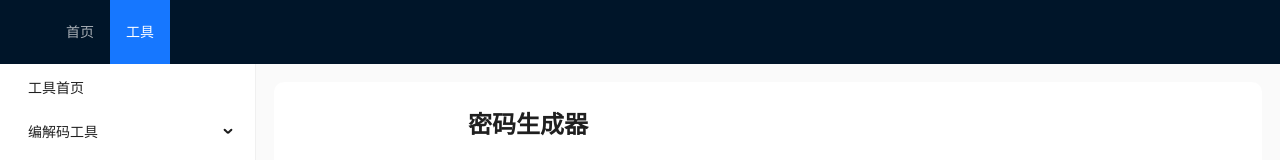
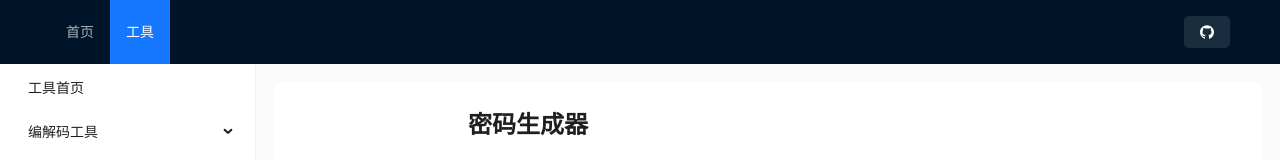
Before and after one commit to starburst-xhl/xhl-tools-vue, a Vue app: page /tools/number-tool/password-generator in a window 1280 px wide. Shown: the top 160 px of the page. Built offline with nearby package versions, Linux system fonts and the light colour scheme; the HTML template or start-up script is replaced by a standard one.

Commit message:
增加github链接

```diff
--- a/src/components/HeadBar.vue
+++ b/src/components/HeadBar.vue
@@ -3,6 +3,7 @@ import {computed, ref, watch} from "vue";
 import {type RouteRecordRaw, useRoute} from "vue-router";
 import router from "@/router";
 import {badString} from "@/utils/string_utils.ts";
+import {GithubOutlined} from "@ant-design/icons-vue";
 
 defineProps<{
   routes: RouteRecordRaw[];
@@ -30,6 +31,7 @@ watch(route, () => {
 </script>
 
 <template>
+  <div class="head-bar__container">
     <div>
       <div class="logo">
       </div>
@@ -43,8 +45,28 @@ watch(route, () => {
         <a-menu-item v-for="route in routes" :key="route.name">{{ route.meta?.title ?? '-' }}</a-menu-item>
       </a-menu>
     </div>
+    <div class="head-bar__button-container">
+      <a-tooltip title="Github" color="lime">
+        <a-button type="text" href="https://github.com/starburst-xhl/xhl-tools-vue" target="_blank">
+          <GithubOutlined style="color: white"/>
+        </a-button>
+      </a-tooltip>
+    </div>
+  </div>
 </template>
 
 <style scoped>
+.head-bar__container {
+  display: flex;
+  justify-content: space-between;
+  align-items: center;
+}
 
+.head-bar__button-container {
+  display: flex;
+  align-items: center;
+  gap: 8px;
+  background-color: rgba(255, 255, 255, 0.1);
+  border-radius: 5px;
+}
 </style>
```
Lines whose indentation alone changed are shown as unchanged.
